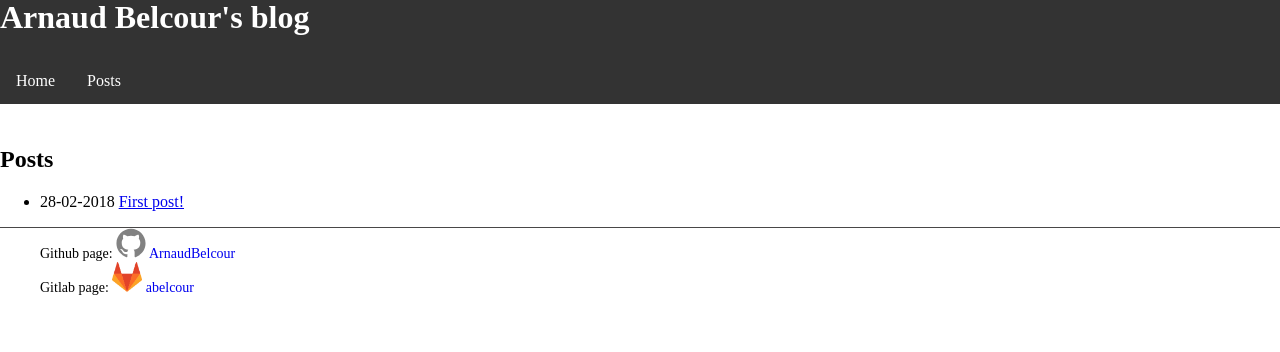
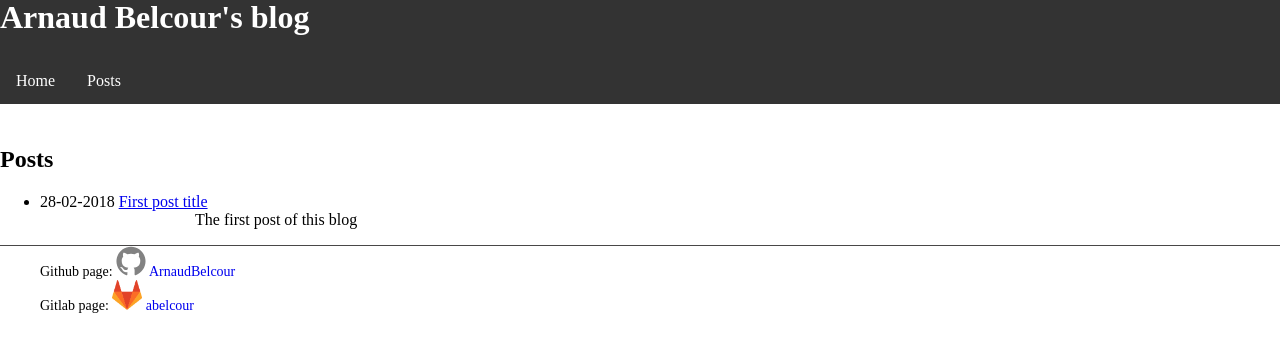
Before and after one commit to ArnaudBelcour/blog, a Jekyll site: the page built from posts.html, in a window 1280 px wide. Shown: the top 352 px of the page. Built offline with Jekyll 4.4.1, drawn with Linux system fonts in a browser that asks for light colours; the repository's description, which GitHub fills in, is left out.

Commit message:
Add site.baseurl for gitlab icon. Add metadata for post. Add description to config.

```diff
--- a/_config.yml
+++ b/_config.yml
@@ -1,5 +1,5 @@
 title: Arnaud Belcour's blog
-name: Arnaud Belcour's blog
+description: Arnaud Belcour's blog
 
 url: "https://arnaudbelcour.github.io"
 baseurl: "/blog"
--- a/_includes/footer.html
+++ b/_includes/footer.html
@@ -9,7 +9,7 @@
     </ul>
     <ul>
       <li>
-        Gitlab page: <a href='https://gitlab.inria.fr/abelcour'><img src="/blog/images/icon-gitlab.png" alt="gitlab_icon" width="30" height="30"></a>
+        Gitlab page: <a href='https://gitlab.inria.fr/abelcour'><img src="{{site.baseurl}}/images/icon-gitlab.png" alt="gitlab_icon" width="30" height="30"></a>
         <a href='https://gitlab.inria.fr/abelcour'>abelcour</a>
       </li>
     </ul>
--- a/_includes/head.html
+++ b/_includes/head.html
@@ -4,5 +4,5 @@
   <meta name="viewport" content="width=device-width,maximum-scale=2">
   <meta name="description" content="{{ site.title | default: site.github.repository_name }} : {{ site.description | default: site.github.project_tagline }}">
 
-  <link rel="stylesheet" type="text/css" media="screen" href="{{ '/assets/css/style.css?v=' | append: site.github.build_revision | relative_url }}">
+  <link rel="stylesheet" type="text/css" media="screen" href="{{ '{{site.baseurl}}/assets/css/style.css?v=' | append: site.github.build_revision | relative_url }}">
 </head>
--- a/_posts/2018-02-28-first_post.markdown
+++ b/_posts/2018-02-28-first_post.markdown
@@ -1,7 +1,7 @@
 ---
 layout: post
-title:  "First post!"
+title:  "First post title"
+meta: "The first post of this blog"
 date:   2018-02-28 13:50:04 +0100
-categories: jekyll update
 ---
 Just a test for a post.
--- a/posts.html
+++ b/posts.html
@@ -11,6 +11,7 @@
 		<li>
 			<span class="post-meta">{{ post.date | date: "%d-%m-%Y" }}</span>
 			<a class="post-link" href="{{ post.url | prepend: site.baseurl }}">{{ post.title }}</a>
+			<p>{{ post.meta }}</p>
 		</li>
 		{% endfor %}
 	</ul>
```
